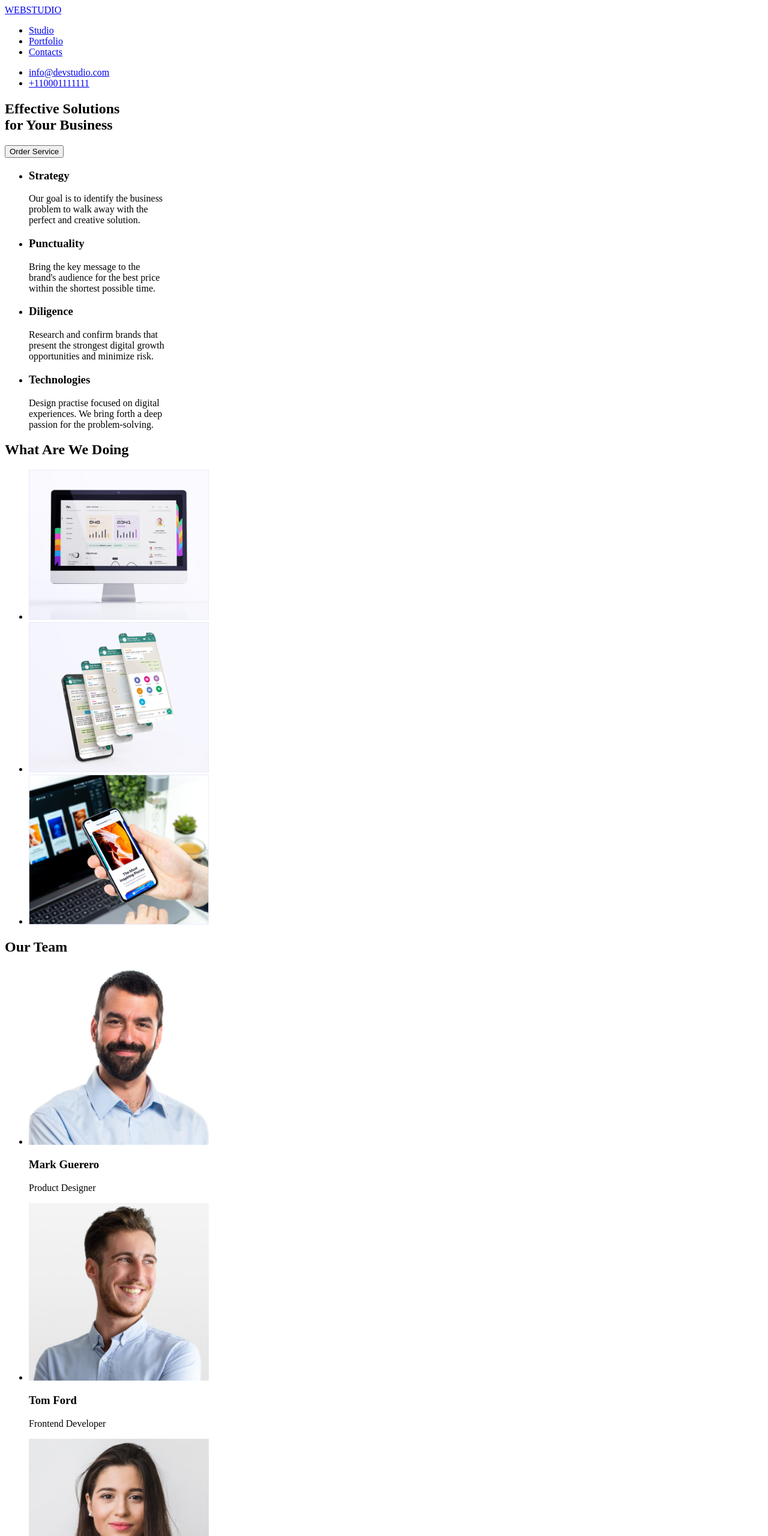
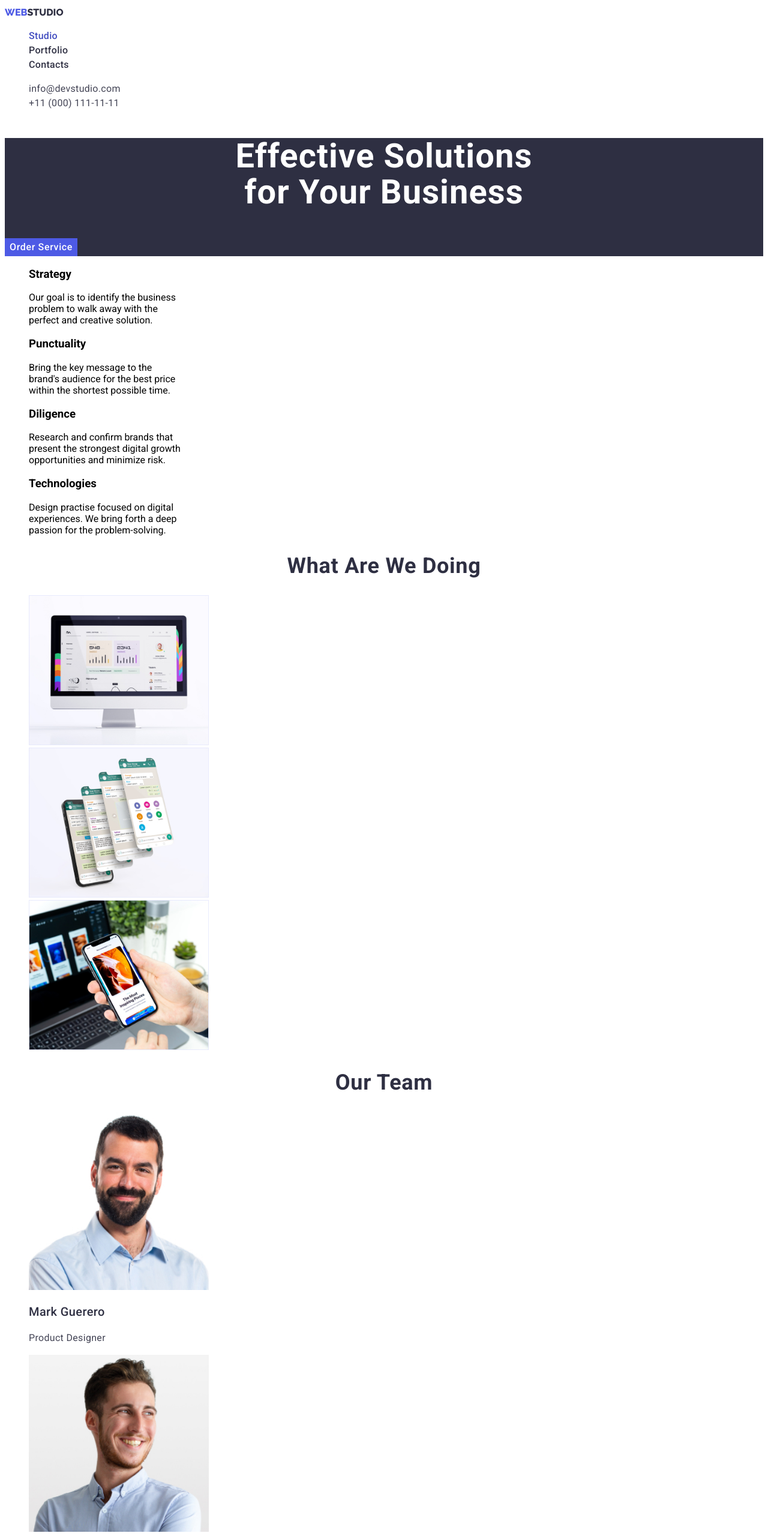
Before and after one commit to TheRose87/goit-markup-hw-02, a plain HTML site: page index.html in a window 1280 px wide. Shown: the top 2560 px of the page at 60% size. Drawn offline with Linux system fonts and the light colour scheme.

Commit message:
homework 2 output

```diff
--- /dev/null
+++ b/css/styles.css
@@ -0,0 +1,192 @@
+@import url("https://fonts.googleapis.com/css2?family=Raleway:wght@800&family=Roboto:wght@400;500;700;900&display=swap");
+
+body {
+  font-family: "Roboto", sans-serif;
+}
+
+:root {
+  --iriscolor: #4d5ae5;
+  --navyblue: #2e2f42;
+  --navcolor: #2e2f42;
+  --oceancolor: #404bbf;
+  --slate: #434455;
+  --whitecolor: white;
+}
+
+.link-logo {
+  text-decoration: none;
+  font-family: "Raleway", sans-serif;
+  display: inline-flex;
+  height: 24px;
+  align-items: center;
+  flex-shrink: 0;
+}
+
+.web-logo {
+  color: var(--iriscolor);
+}
+
+.studio-logo {
+  color: var(--navyblue);
+}
+
+.studio-logo2 {
+  color: var(--whitecolor);
+}
+
+.navbar .pages {
+  color: var(--navcolor);
+  text-decoration: none;
+  font-size: 16px;
+  font-style: normal;
+  font-weight: 500;
+  line-height: 24px;
+  letter-spacing: 0.32px;
+}
+
+.lists {
+  list-style-type: none;
+}
+
+.navbar .pages:hover,
+.navbar .pages:focus,
+.navbar .pages.currentoption,
+.contact-info .info:hover,
+.contact-info .info:focus {
+  color: var(--oceancolor);
+}
+
+.contact-info .info {
+  color: var(--slate);
+  font-size: 16px;
+  font-style: normal;
+  font-weight: 400;
+  line-height: 24px;
+  letter-spacing: 0.32px;
+  text-decoration: none;
+}
+
+.bg-section1 {
+  background: var(--navyblue);
+}
+
+.h1-title {
+  color: var(--whitecolor);
+  font-size: 56px;
+  font-style: normal;
+  font-weight: 700;
+  line-height: 60px;
+  letter-spacing: 1.12px;
+  text-align: center;
+}
+
+.btn {
+  cursor: pointer;
+  border-color: transparent;
+  font-family: inherit;
+}
+
+.btn.primary {
+  background: var(--iriscolor);
+  color: var(--whitecolor);
+  font-size: 16px;
+  font-style: normal;
+  font-weight: 500;
+  line-height: 24px;
+  letter-spacing: 0.64px;
+}
+
+.btn.primary:hover,
+.btn.primary:focus {
+  background-color: var(--oceancolor);
+}
+
+.btn.filter {
+  background-color: var(--whitecolor);
+  font-size: 16px;
+  font-style: normal;
+  font-weight: 500;
+  line-height: 24px;
+  letter-spacing: 0.64px;
+}
+
+.btn.filter:hover,
+.btn.filter:focus,
+.btn.filter.primary {
+  background-color: var(--oceancolor);
+  color: var(--whitecolor);
+  padding: 12px 24px;
+}
+
+.desclist .titlelist {
+  font-size: 16px;
+  font-style: normal;
+  font-weight: 400;
+  line-height: 24px;
+  letter-spacing: 0.32px;
+  color: var(--slate);
+}
+
+.sectiontitle {
+  text-align: center;
+  color: var(--navyblue);
+  font-size: 36px;
+  font-style: normal;
+  font-weight: 700;
+  line-height: 40px;
+  letter-spacing: 0.72px;
+  text-transform: capitalize;
+}
+
+.teamname {
+  color: var(--navyblue);
+  font-size: 20px;
+  font-style: normal;
+  font-weight: 500;
+  line-height: 24px;
+  letter-spacing: 0.4px;
+}
+
+.position {
+  color: var(--slate);
+  font-size: 16px;
+  font-style: normal;
+  font-weight: 400;
+  line-height: 24px;
+  letter-spacing: 0.32px;
+}
+
+.footerbg {
+  background: var(--navyblue);
+}
+
+.footerdesc {
+  color: var(--whitecolor);
+  font-size: 16px;
+  font-style: normal;
+  font-weight: 400;
+  line-height: 24px;
+  letter-spacing: 0.32px;
+}
+
+.projectimg {
+  text-decoration: none;
+}
+
+.parentlist {
+  color: var(--navyblue);
+  font-size: 20px;
+  font-style: normal;
+  font-weight: 500;
+  line-height: 24px;
+  letter-spacing: 0.4px;
+}
+
+.childlist {
+  color: var(--slate);
+  font-size: 16px;
+  font-style: normal;
+  font-weight: 400;
+  line-height: 24px;
+  letter-spacing: 0.32px;
+}
--- a/index.html
+++ b/index.html
@@ -1,137 +1,163 @@
 <!DOCTYPE html>
 <html lang="en">
   <head>
-    <meta charset="UTF-8">
-    <meta http-equiv="X-UA-Compatible" content="IE=edge">
-    <meta name="viewport" content="width=device-width, initial-scale=1.0">
-    <title>GOIT-MARKUP-HW-01</title>
+    <meta charset="UTF-8" />
+    <meta http-equiv="X-UA-Compatible" content="IE=edge" />
+    <meta name="viewport" content="width=device-width, initial-scale=1.0" />
+    <title>GOIT-MARKUP-HW-02</title>
+    <link rel="icon" type="image/x-icon" href="./images/favicon.png" />
+    <link rel="stylesheet" href="./css/styles.css" />
+    <link
+      href="https://fonts.googleapis.com/css2?family=Raleway:wght@800&family=Roboto:wght@400;500;700;900&display=swap"
+      rel="stylesheet"
+    />
   </head>
 
   <body>
     <!--This is the header-->
     <header>
-        <nav>
-            <a href="#">WEBSTUDIO</a>
+      <!--Page Logo-->
+      <a class="link-logo" href="./index.html"
+        ><span class="web-logo">WEB</span
+        ><span class="studio-logo">STUDIO</span>
+      </a>
 
       <!--The navigation menu-->
-            <ul>
+      <nav>
+        <ul class="navbar lists">
           <li>
-                    <a href="#">Studio</a>
+            <a href="./index.html" class="pages currentoption">Studio</a>
           </li>
           <li>
-                    <a href="#">Portfolio</a>
+            <a href="portfolio.html" class="pages">Portfolio</a>
           </li>
           <li>
-                    <a href="#">Contacts</a>
+            <a href="./index.html" class="pages">Contacts</a>
           </li>
         </ul>
       </nav>
 
-        <!--Inserting unordered list with hyperlink-->
-        <ul>
+      <!--Inserting unordered list with hyperlink (mail and tel)-->
+      <ul class="contact-info lists">
         <li>
-                <a href="mailto:info@devstudio.com">info@devstudio.com</a>
+          <a href="mailto:info@devstudio.com" class="info"
+            >info@devstudio.com</a
+          >
         </li>
         <li>
-                <a href="tel:+110001111111">+110001111111</a>
+          <a href="tel:+110001111111" class="info">+11 (000) 111-11-11</a>
         </li>
       </ul>
     </header>
 
-    <!--This is the main-->
+    <!--This is the Main-->
     <main>
-        <!--This is section 1-->
-        <section>
-            <h1>Effective Solutions<br>for Your Business</h1>
-            <button type="button">Order Service</button>
+      <!--This is Section 1-->
+      <section class="section1 bg-section1">
+        <h1 class="h1-title">Effective Solutions<br />for Your Business</h1>
+        <button type="button" class="btn primary">Order Service</button>
       </section>
 
-        <!--This is section 2-->
-        <section>
-            <div>
-            <ul>
+      <!--This is Section 2-->
+      <section clas="list-section">
+        <ul class="criteria lists">
           <li>
-                    <h3>Strategy</h3>
-                    <p>Our goal is to identify the business<br>problem to walk away with the<br>perfect and creative solution.
+            <h3 class="titlelist">Strategy</h3>
+            <p class="desclist">
+              Our goal is to identify the business<br />problem to walk away
+              with the<br />perfect and creative solution.
             </p>
           </li>
           <li>
-                    <h3>Punctuality</h3>
-                    <p>Bring the key message to the<br>brand's audience for the best price<br>within the shortest possible time.
+            <h3 class="titlelist">Punctuality</h3>
+            <p class="desclist">
+              Bring the key message to the<br />brand's audience for the best
+              price<br />within the shortest possible time.
             </p>
           </li>
           <li>
-                    <h3>Diligence</h3>
-                    <p>Research and confirm brands that<br>present the strongest digital growth<br>opportunities and minimize risk.
+            <h3 class="titlelist">Diligence</h3>
+            <p class="desclist">
+              Research and confirm brands that<br />present the strongest
+              digital growth<br />opportunities and minimize risk.
             </p>
           </li>
           <li>
-                    <h3>Technologies</h3>
-                    <p>Design practise focused on digital<br>experiences. We bring forth a deep<br>passion for the problem-solving.
+            <h3 class="titlelist">Technologies</h3>
+            <p class="desclist">
+              Design practise focused on digital<br />experiences. We bring
+              forth a deep<br />passion for the problem-solving.
             </p>
+          </li>
+        </ul>
+      </section>
+
+      <!--This is Section 3-->
+      <section class="section3">
+        <div>
+          <h2 class="sectiontitle">What Are We Doing</h2>
+
+          <!--Inserting images-->
+          <ul class="services lists">
+            <li>
+              <img src="./images/img1.jpg" alt="monitor" width="300" />
+            </li>
+            <li>
+              <img src="./images/img2.jpg" alt="mobile" width="300" />
+            </li>
+            <li>
+              <img
+                src="./images/img3.jpg"
+                alt="monitor and moble"
+                width="300"
+              />
             </li>
           </ul>
         </div>
       </section>
 
-        <!--This is section 3-->
-        <section>
+      <!--This is Section 4-->
+      <section class="section4">
         <div>
-                <h2>What Are We Doing</h2>
+          <h2 class="sectiontitle">Our Team</h2>
 
           <!--Inserting images-->
-                <ul>
+          <ul class="team lists">
             <li>
-                        <img src="./images/img 1.jpg" alt="monitor" width="300">
+              <img src="./images/mark.jpg" alt="Mark Guerero" width="300" />
+              <h3 class="teamname">Mark Guerero</h3>
+              <p class="position">Product Designer</p>
             </li>
             <li>
-                        <img src="./images/img 2.jpg" alt="mobile" width="300">
+              <img src="./images/tom.jpg" alt="Tom Ford" width="300" />
+              <h3 class="teamname">Tom Ford</h3>
+              <p class="position">Frontend Developer</p>
             </li>
             <li>
-                        <img src="./images/img 3.jpg" alt="monitor and moble" width="300">
-                    </li>
-                </ul>
-            </div>
-         </section>
-
-        <!--This is section 4-->
-        <section>
-            <div>
-                <h2>Our Team</h2>
-
-                <!--Inserting images-->
-                <ul>
-                    <li>
-                        <img src="./images/mark.jpg" alt="Mark Guerero" width="300">
-                        <h3>Mark Guerero</h3>
-                        <p>Product Designer</p>
+              <img src="./images/camila.jpg" alt="Camila Garcia" width="300" />
+              <h3 class="teamname">Camila Garcia</h3>
+              <p class="position">Marketing</p>
             </li>
             <li>
-                        <img src="./images/tom.jpg" alt="Tom Ford" width="300">
-                        <h3>Tom Ford</h3>
-                        <p>Frontend Developer</p>
+              <img src="./images/daniel.jpg" alt="Daniel Wilson" width="300" />
+              <h3 class="teamname">Daniel Wilson</h3>
+              <p class="position">UI Designer</p>
             </li>
-                    <li>
-                        <img src="./images/camila.jpg" alt="Camila Garcia" width="300">
-                        <h3>Camila Garcia</h3>
-                        <p>Marketing</p>
-                    </li>
-                    <li>
-                        <img src="./images/daniel.jpg" alt="Daniel Wilson" width="300">
-                        <h3>Daniel Wilson</h3>
-                        <p>UI Designer</p>
-                    </li>
-
           </ul>
         </div>
       </section>
     </main>
 
-    <!--This is the footer-->
-    <footer>
+    <!--This is the Footer-->
+    <footer class="bottompart footerbg">
       <div>
-            <a href="#">WEBSTUDIO</a>
-            <p>Increase the flow of customers and<br>sales for your business with digital<br>marketing & growth solutions.
+        <a href="./index.html" class="link-logo">
+          <span class="web-logo">WEB</span>
+          <span class="studio-logo2">STUDIO</span>
+        </a>
+        <p class="footerdesc">
+          Increase the flow of customers and<br />sales for your business with
+          digital<br />marketing & growth solutions.
         </p>
       </div>
     </footer>
```
Also changed, not shown: portfolio.html (added, +186 -0 lines), images/favicon.png (added), images/img1.jpg (renamed from images/img 1.jpg), images/img2.jpg (renamed from images/img 2.jpg), images/img3.jpg (renamed from images/img 3.jpg), images/p-img1.jpg (added), images/p-img2.jpg (added), images/p-img3.jpg (added), images/p-img4.jpg (added), images/p-img5.jpg (added), images/p-img6.jpg (added), images/p-img7.jpg (added), images/p-img8.jpg (added), images/p-img9.jpg (added). Lines whose indentation alone changed are shown as unchanged.
